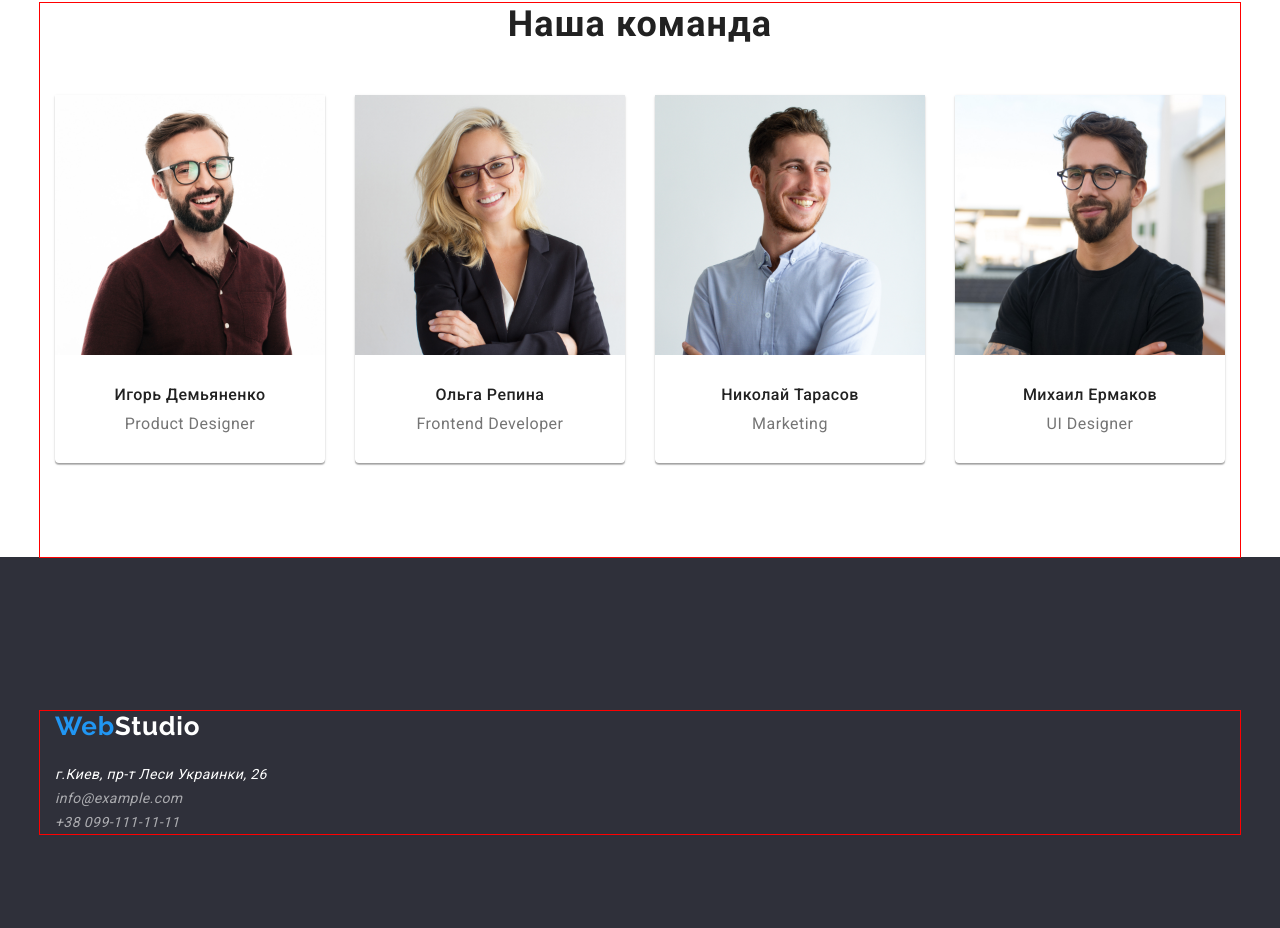
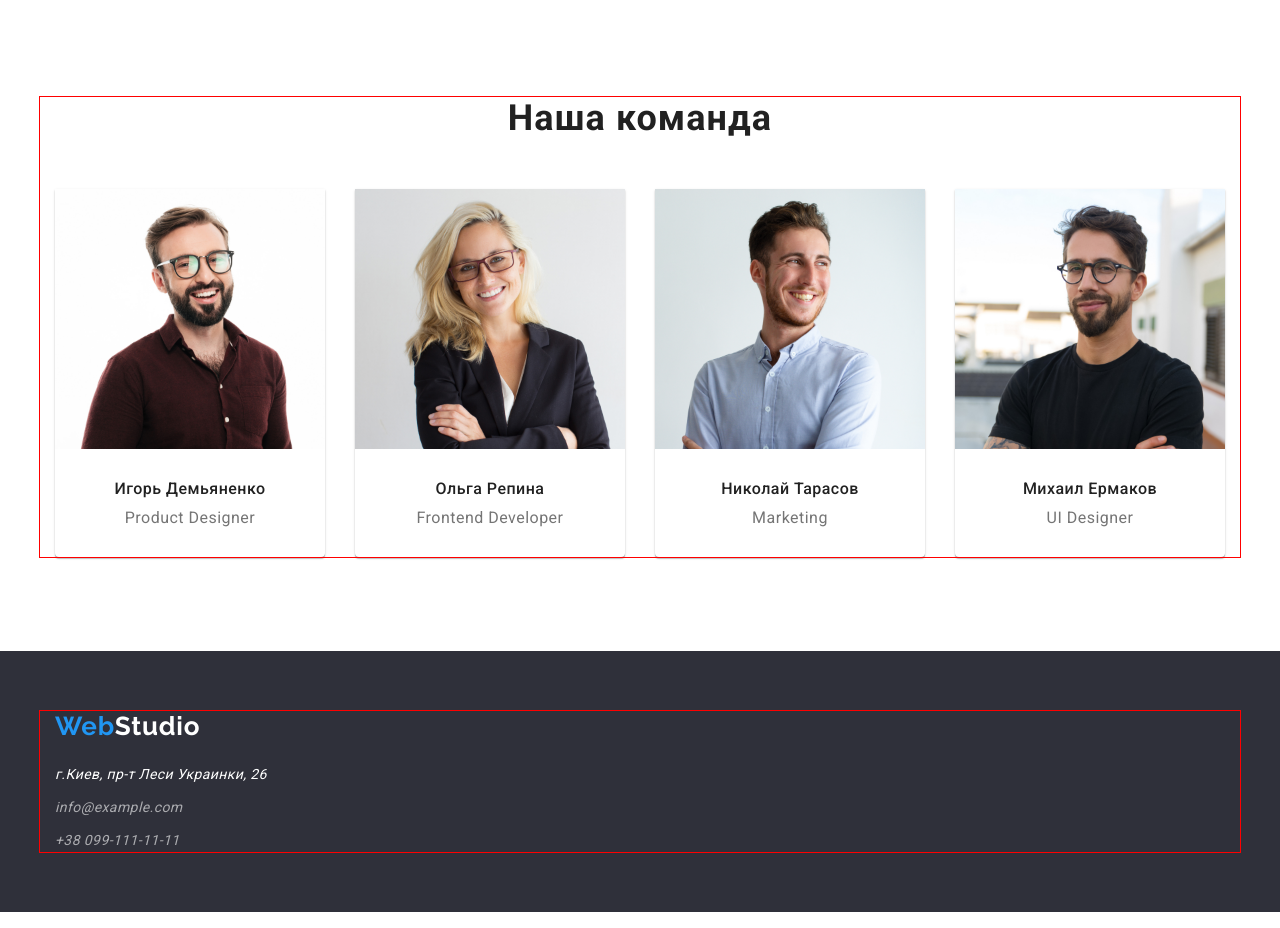
Before and after one commit to Evgeniy09011982/goit-markup-hw-03, a plain HTML site: page index.html in a window 1280 px wide. Shown: the part 1167-2095 px from the top of the page. Drawn offline with nearby package versions, Linux system fonts and the light colour scheme.

Commit message:
ДЗ 3 исправления финиш

```diff
--- a/css/styles.css
+++ b/css/styles.css
@@ -65,7 +65,6 @@ img {
   margin: -1px;
   border: 0;
   padding: 0;
-
   white-space: nowrap;
   clip-path: inset(100%);
   clip: rect(0 0 0 0);
@@ -112,9 +111,9 @@ img {
 } */
 
 /* Header section */
-.header-portfolio {
+/* .header-portfolio {
   border: 1px solid #ececec;
-}
+} */
 .header-container {
   display: flex;
   align-items: center;
@@ -287,6 +286,7 @@ margin-bottom: 30px;
 /* SECTION IMAGE */
 .image {
   padding-top: 94px;
+  padding-bottom: 94px;
 }
 /* .image-container {
   padding-top: 94px;
@@ -311,11 +311,12 @@ margin-bottom: 30px;
 /* SECTION TEAM */
 .team {
   padding-top: 94px;
+  padding-bottom: 94px;
 }
 .team-list {
   display: flex;
   gap: 30px;
-  padding-bottom: 94px;
+
 }
 
 .team-title {
@@ -359,7 +360,6 @@ margin-bottom: 30px;
   line-height: calc(19 / 16);
   letter-spacing: 0.03em;
   color: var(--main-txt-cl);
-  margin-bottom: 30px;
   text-align: center;
 }
 /* Footer section */
@@ -370,11 +370,10 @@ margin-bottom: 30px;
 } */
 .footer {
   background-color: var(--dark-bg-cl);
-  padding-top: 94px;
-  padding-bottom: 94px;
+  padding-top: 60px;
+  padding-bottom: 60px;
 }
 .logo {
-  margin-top: 60px;
   margin-bottom: 20px;
 }
 .footer-logo {
@@ -403,7 +402,9 @@ margin-bottom: 30px;
   line-height: calc(24 / 14);
   letter-spacing: 0.03em;
   color: var(--secondary-txt-cl);
-  margin-top: 20px;
+
+}
+.footer-item {
   margin-bottom: 9px;
 }
 .footer-link-mail {
@@ -413,7 +414,6 @@ margin-bottom: 30px;
   line-height: calc(24 / 14);
   letter-spacing: 0.03em;
   color: rgba(255, 255, 255, 0.6);
-  margin-bottom: 9px;
 }
 .footer-link-tel {
   font-family: var(--main-font);
@@ -422,7 +422,6 @@ margin-bottom: 30px;
   line-height: calc(24 / 14);
   letter-spacing: 0.03em;
   color: rgba(255, 255, 255, 0.6);
-  margin-bottom: 60px;
 }
 .footer-link-mail:hover,
 .footer-link-mail:focus,
@@ -435,10 +434,13 @@ margin-bottom: 30px;
 
 /* Hero portfolio*/
 /* Main section portfolio */
+.header-portfolio {
+  border: 1px solid #ececec;
+}
 
 .portfolio {
   padding-bottom: 94px;
-  padding-bottom: 94px;
+  padding-top: 94px;
 }
 .portfolio-container {
   display: flex;
@@ -497,7 +499,7 @@ border-radius: 4px;
   letter-spacing: 0.06em;
   color: var(--secondary-black-txt-cl2);
 }
-.portfolio-tex {
+.portfolio-text {
   font-family: var(--main-font);
   font-weight: 400;
   font-size: 16px;
--- a/index.html
+++ b/index.html
@@ -54,6 +54,7 @@
         >
       </div>
     </header>
+    <main>
     <!-- Hero section-->
     <section class="hero">
       <div class="container">
@@ -170,27 +171,30 @@
         </ul>
       </div>
     </section>
+  </main>
+
     <!-- Main section -->
+
     <!-- Footer section-->
+
     <footer class="footer">
       <div class="container">
         <div class="logo">
           <a class="footer-logo link" href="/" lang="en">Web<span class="white">Studio</span></a>
         </div>
         <address class="contacts" id="contacts">
-          <p>
-            <a
-              class="footer-address link"
+          <ul class="footer-list list">
+            <li class="footer-item">
+              <a class="footer-address link"
               href="https://goo.gl/maps/B6g1ze34ZQEhAXsM9"
               target="_blank"
               rel="noopener noreferrer"
-              >г.Киев, пр-т Леси Украинки, 26</a
-            >
-          </p>
-
-          <a class="footer-link-mail link" href="mailto:info@example.com">info@example.com</a>
-
-          <p><a class="footer-link-tel link" href="tel:+380991111111">+38 099-111-11-11</a></p>
+              >г.Киев, пр-т Леси Украинки, 26</a></li>
+          <li class="footer-item">
+            <a class="footer-link-mail link" href="mailto:info@example.com">info@example.com</a></li>
+          <li class="footer-item-tel">
+            <a class="footer-link-tel link" href="tel:+380991111111">+38 099-111-11-11</a></li>
+        </ul>
         </address>
       </div>
     </footer>
```
Also changed, not shown: portfolio.html (+3 -1 lines).
